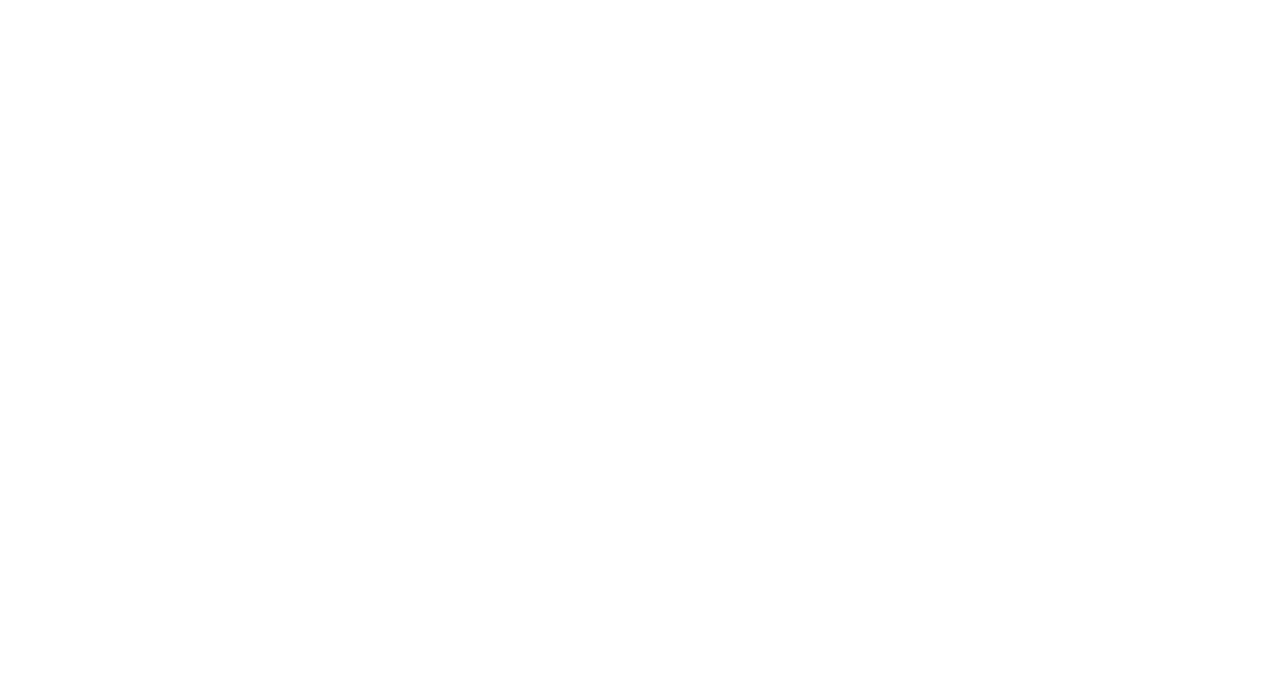
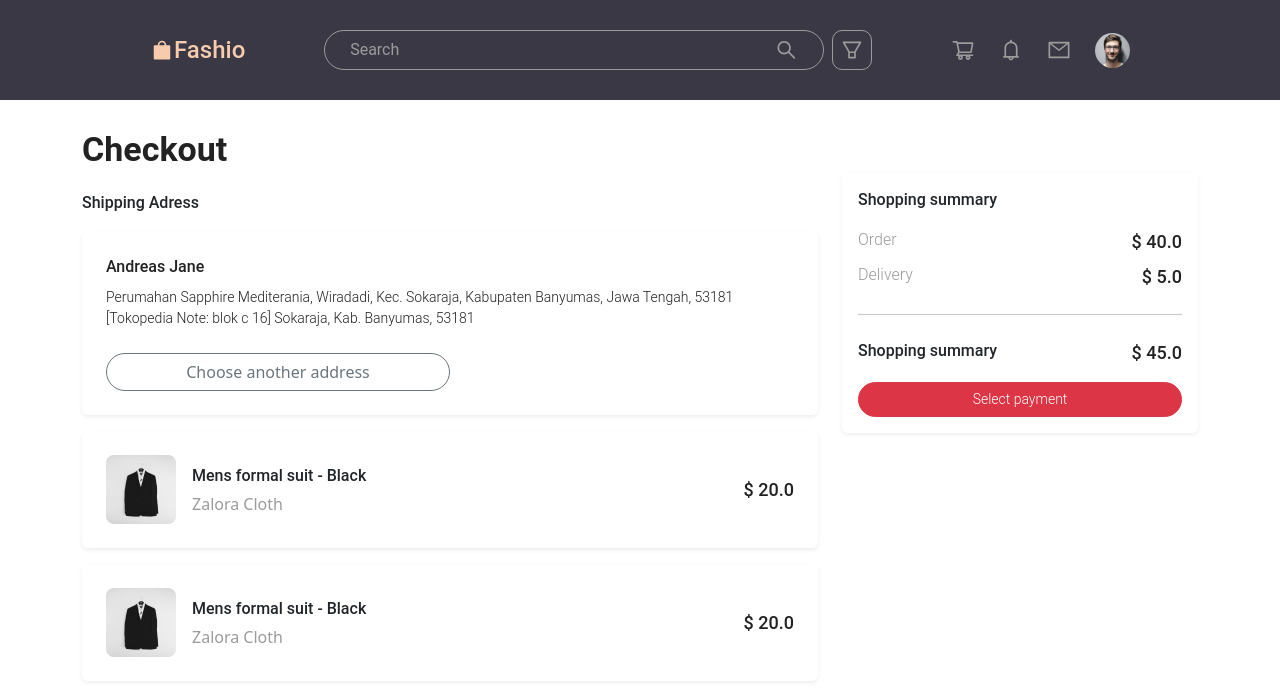
Before and after one commit to sen9kuni/fw-fashio-frontend, a React (Create React App) app: page /checkout in a window 1280 px wide. Before the commit this address had no page. Shown: the top 696 px of the page. Built offline with nearby package versions, Linux system fonts and the light colour scheme.

Commit message:
feat: checkout and modal another address

```diff
--- a/src/App.js
+++ b/src/App.js
@@ -2,11 +2,13 @@
 import {Routes, Route} from 'react-router-dom'
 
 import Home from './page/Home';
+import Checkout from './page/Checkout';
 
 function App() {
   return (
     <Routes>
       <Route path='/' element={<Home />}></Route>
+      <Route path='/checkout' element={<Checkout />}></Route>
     </Routes>
   );
 }
--- a/src/assets/css/index.css
+++ b/src/assets/css/index.css
@@ -165,3 +165,11 @@ input{
     width: 35px;
     height: 35px;
 }
+
+.fash-border-dash-modal-checkout {
+    border: dashed;
+}
+
+.fash-border-dash-modal-checkout:hover {
+    background: unset !important;
+}
--- /dev/null
+++ b/src/page/Checkout.js
@@ -0,0 +1,101 @@
+import React from 'react'
+import Navbar from '../components/Navbar'
+import { Container, Row, Col, Button, Modal } from 'react-bootstrap'
+import dummyImage from '../assets/images/Man Suit.png'
+import { Link } from 'react-router-dom'
+
+function CardListProductCheckout({src, nameProduct, color, brand, price}) {
+  return (
+    <div className='d-flex flex-row justify-content-between align-items-center rounded shadow-sm p-4'>
+            <div className='d-flex flex-row align-items-center gap-3'>
+              <img src={src} alt='aaa' />
+              <div className='d-flex flex-column gap-1'>
+                <span className='fash-h4'>{nameProduct} - {color}</span>
+                <span className='c-dark'>{brand}</span>
+              </div>
+            </div>
+              <span className='fash-h3 c-black'>$ {price}</span>
+    </div>
+  )
+}
+
+function ModalAddres(props) {
+  return (
+    <Modal
+      {...props}
+      size="lg"
+      aria-labelledby="contained-modal-title-vcenter"
+      centered
+    >
+      <Modal.Header closeButton className='border-bottom-0'>
+        {/* <Modal.Title id="contained-modal-title-vcenter">
+          Modal heading
+        </Modal.Title> */}
+      </Modal.Header>
+      <Modal.Body className='d-flex flex-column gap-4 min-vh-100'>
+        <span className='fash-h2 text-center'>Choose another address</span>
+        <Button variant='outline-secondary' className='fash-border-dash-modal-checkout py-4 text-secondary'>Add new address</Button>
+
+        <div className='d-flex flex-column p-4 gap-2 rounded shadow-sm'>
+            <span className='fash-h4 c-black'>Andreas Jane</span>
+            <p className='fash-h6 c-black'>Perumahan Sapphire Mediterania, Wiradadi, Kec. Sokaraja, Kabupaten Banyumas, Jawa Tengah, 53181 [Tokopedia Note: blok c 16] Sokaraja, Kab. Banyumas, 53181</p>
+            <Link to={'#'} className='fash-h4 text-decoration-none text-danger'>Change address</Link>
+        </div>
+      </Modal.Body>
+      {/* <Modal.Footer className='border-top-0'>
+        <Button onClick={props.onHide}>Close</Button>
+      </Modal.Footer> */}
+    </Modal>
+  )
+}
+
+
+function Checkout() {
+  const [modalShow, setModalShow] = React.useState(false);
+  return (
+    <>
+      <Navbar />
+      <Container className='checkout-container py-4 d-flex flex-row'>
+        <Row className=''>
+          <Col md={8} className='d-flex flex-column gap-3'>
+          <span className='c-black fash-h1'>Checkout</span>
+          <span className='fash-h4'>Shipping Adress</span>
+          <div className='d-flex flex-column p-4 gap-2 rounded shadow-sm'>
+            <span className='fash-h4 c-black'>Andreas Jane</span>
+            <p className='fash-h6 c-black'>Perumahan Sapphire Mediterania, Wiradadi, Kec. Sokaraja, Kabupaten Banyumas, Jawa Tengah, 53181 [Tokopedia Note: blok c 16] Sokaraja, Kab. Banyumas, 53181</p>
+            <Button variant='outline-secondary' className='w-50 rounded-5' onClick={() => setModalShow(true)}>Choose another address</Button>
+          </div>
+
+          <CardListProductCheckout src={dummyImage} nameProduct='Mens formal suit' color='Black' brand='Zalora Cloth' price='20.0' />
+          <CardListProductCheckout src={dummyImage} nameProduct='Mens formal suit' color='Black' brand='Zalora Cloth' price='20.0' />
+
+          </Col>
+          <Col md={4}>
+            <div className='d-flex flex-column p-3 gap-3 rounded shadow-sm mt-md-5'>
+              <span className='fash-h4'>Shopping summary</span>
+              <div className='d-flex flex-column gap-2'>
+                <div className='d-flex flex-row justify-content-between'>
+                  <span className='fash-h5 c-dark'>Order</span>
+                  <span className='fash-h3 c-black'>$ 40.0</span>
+                </div>
+                <div className='d-flex flex-row justify-content-between'>
+                  <span className='fash-h5 c-dark'>Delivery</span>
+                  <span className='fash-h3 c-black'>$ 5.0</span>
+                </div>
+                <hr />
+                <div className='d-flex flex-row justify-content-between'>
+                  <span className='fash-h4'>Shopping summary</span>
+                  <span className='fash-h3 c-black'>$ 45.0</span>
+                </div>
+              </div>
+                <Button variant='danger' className='fash-h6 rounded-5'>Select payment</Button>
+            </div>
+          </Col>
+        </Row>
+      </Container>
+      <ModalAddres show={modalShow} onHide={() => setModalShow(false)} />
+    </>
+  )
+}
+
+export default Checkout
```
Also changed, not shown: src/assets/images/Man Suit.png (added).
